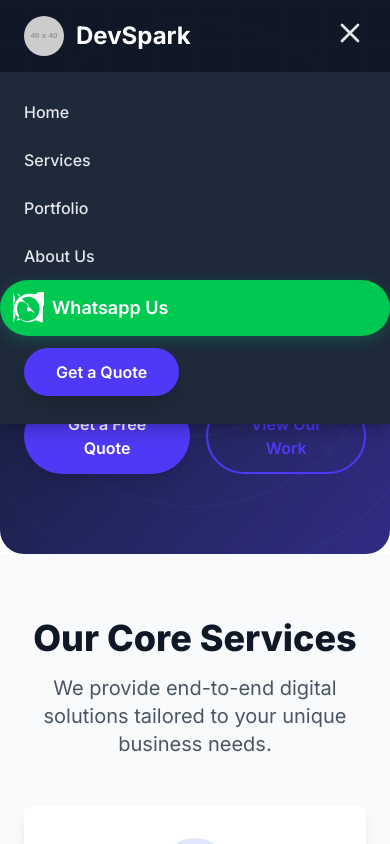
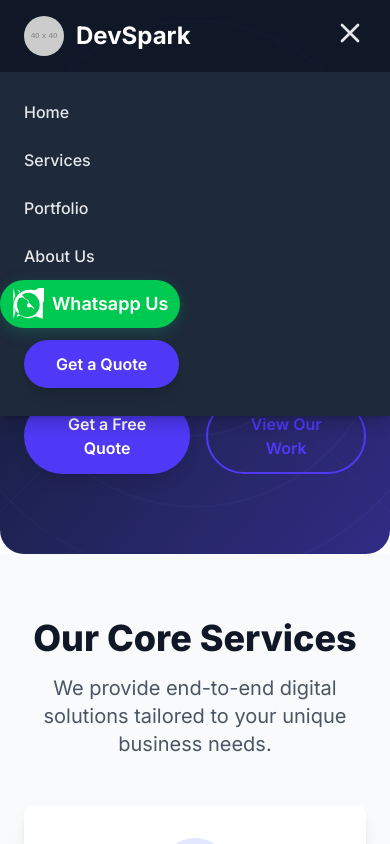
Before and after one commit to Nduhiu17/devespark-website, a Next.js app: page / in a window 390 px wide. Both pictures are taken after a click on the button 350 px from the left and 33 px from the top of the page. Shown: the top 844 px of the page. Built offline with nearby package versions, Linux system fonts and the light colour scheme.

Commit message:
update appearance of the whatsapp icon on mobile view

```diff
--- a/src/app/page.js
+++ b/src/app/page.js
@@ -118,7 +118,7 @@ const Home = () => {
             target="_blank"
             rel="noopener noreferrer"
             aria-label="Chat with us on WhatsApp"
-                className="flex items-center gap-2 p-3 bg-green-500 rounded-full shadow-lg hover:bg-green-600 transition-all duration-300 transform hover:scale-110 focus:outline-none focus:ring-4 focus:ring-green-300 focus:ring-opacity-75"
+            className="inline-flex items-center gap-2 px-3 py-2 w-auto bg-green-500 rounded-full shadow-lg hover:bg-green-600 transition-all duration-300 transform hover:scale-110 focus:outline-none focus:ring-4 focus:ring-green-300 focus:ring-opacity-75"
             title="Chat with us on WhatsApp"
             style={{ boxShadow: "0 4px 16px rgba(16, 185, 129, 0.25)" }}
           >
```
Lines whose indentation alone changed are shown as unchanged.
